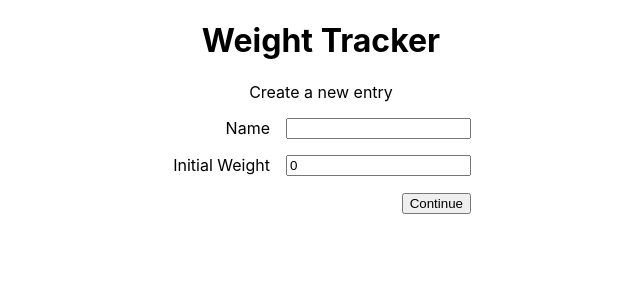
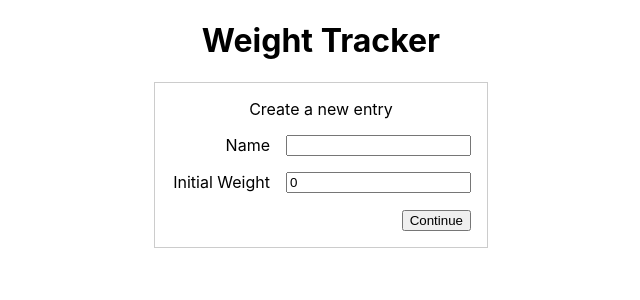
Before and after one commit to deta-aditya/react-weight-tracker, a React (Create React App) app: page / in a window 1280 px wide. Shown: the top 300 px of the page, without its empty margins (319-959 px from the left). Built offline with nearby package versions, Linux system fonts and the light colour scheme.

Commit message:
Added styles to FrontPage

```diff
--- a/src/App.js
+++ b/src/App.js
@@ -5,7 +5,7 @@ import MainPage from './components/pages/MainPage'
 import FrontPage from './components/pages/FrontPage'
 
 // import logo from './logo.svg';
-import './App.css';
+// import './App.css';
 
 function App(props) {
   const page = isEmpty(props.entry) ? <FrontPage /> : <MainPage />
--- a/src/components/organisms/RegistrationForm/index.js
+++ b/src/components/organisms/RegistrationForm/index.js
@@ -30,6 +30,7 @@ class RegistrationForm extends Component {
 
 		return (
 			<div className="RegistrationForm">
+				<p className="form-title">Create a new entry</p>
 				<InputText
 					label="Name"
 					value={this.state.name}
--- a/src/components/organisms/RegistrationForm/style.css
+++ b/src/components/organisms/RegistrationForm/style.css
@@ -1,7 +1,13 @@
 .RegistrationForm {
 	display: flex;
 	width: 300px;
+	padding: 1em;
+	border: 1px solid #ccc;
 	margin: auto;
 	justify-content: center;
 	flex-direction: column;
 }
+
+.FrontPage .form-title {
+	margin-top: 0;
+}
--- a/src/components/pages/FrontPage/index.js
+++ b/src/components/pages/FrontPage/index.js
@@ -1,11 +1,11 @@
 import React from 'react'
 import RegistrationForm from '../../organisms/RegistrationForm'
+import './style.css'
 
 function FrontPage(props) {
 	return (
 		<div className="FrontPage">
 			<h1>Weight Tracker</h1>
-			<p>Create a new entry</p>
 			<RegistrationForm />
 		</div>
 	)
--- a/src/components/pages/FrontPage/style.css
+++ b/src/components/pages/FrontPage/style.css
@@ -0,0 +1,3 @@
+.FrontPage {
+	text-align: center;
+}
```
